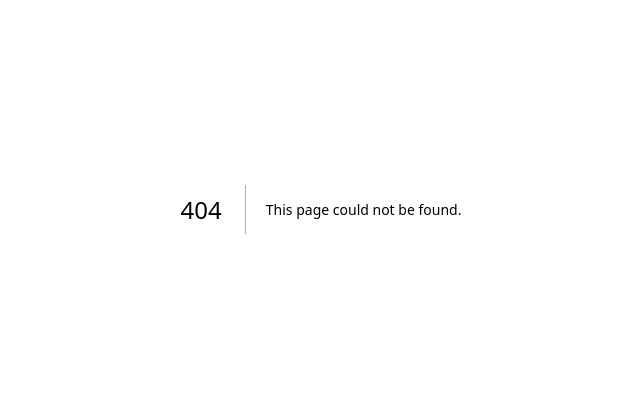
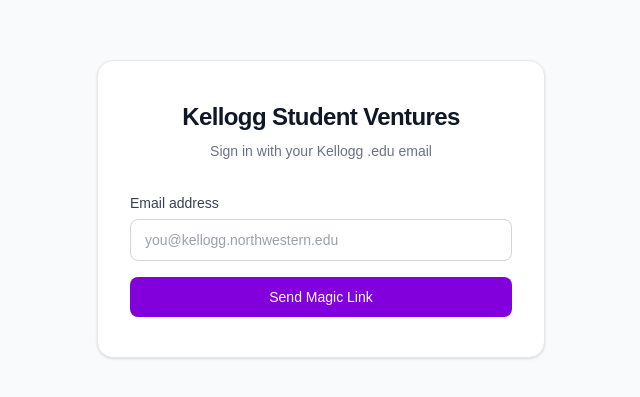
Before and after one commit to tyler-seybold/venn, a Next.js app: page /login in a window 1280 px wide. Before the commit this address had no page. Shown: the part 191-588 px from the top of the page, without its empty margins (319-959 px from the left). Built offline with nearby package versions, Linux system fonts and the light colour scheme; no server answers.

Commit message:
add supabase client, schema, and login page

```diff
--- /dev/null
+++ b/app/login/page.tsx
@@ -0,0 +1,97 @@
+'use client'
+
+import { useState } from 'react'
+import { supabase } from '@/lib/supabase'
+
+export default function LoginPage() {
+  const [email, setEmail] = useState('')
+  const [loading, setLoading] = useState(false)
+  const [success, setSuccess] = useState(false)
+  const [error, setError] = useState('')
+
+  async function handleSubmit(e: React.FormEvent) {
+    e.preventDefault()
+    setError('')
+
+    if (!email.endsWith('@kellogg.northwestern.edu')) {
+      setError('Please use your @kellogg.northwestern.edu email address.')
+      return
+    }
+
+    setLoading(true)
+    const { error: otpError } = await supabase.auth.signInWithOtp({ email })
+    setLoading(false)
+
+    if (otpError) {
+      setError(otpError.message)
+    } else {
+      setSuccess(true)
+    }
+  }
+
+  return (
+    <div className="min-h-screen bg-gray-50 flex items-center justify-center px-4">
+      <div className="w-full max-w-md">
+        {/* Card */}
+        <div className="bg-white rounded-2xl shadow-sm border border-gray-200 px-8 py-10">
+          {/* Header */}
+          <div className="mb-8 text-center">
+            <h1 className="text-2xl font-semibold text-gray-900 tracking-tight">
+              Kellogg Student Ventures
+            </h1>
+            <p className="mt-2 text-sm text-gray-500">
+              Sign in with your Kellogg .edu email
+            </p>
+          </div>
+
+          {success ? (
+            <div className="rounded-lg bg-green-50 border border-green-200 px-4 py-4 text-center">
+              <p className="text-sm font-medium text-green-800">
+                Check your email for a sign-in link
+              </p>
+              <p className="mt-1 text-xs text-green-600">
+                Sent to {email}
+              </p>
+            </div>
+          ) : (
+            <form onSubmit={handleSubmit} className="space-y-4">
+              <div>
+                <label
+                  htmlFor="email"
+                  className="block text-sm font-medium text-gray-700 mb-1.5"
+                >
+                  Email address
+                </label>
+                <input
+                  id="email"
+                  type="email"
+                  autoComplete="email"
+                  required
+                  value={email}
+                  onChange={(e) => {
+                    setEmail(e.target.value)
+                    setError('')
+                  }}
+                  placeholder="you@kellogg.northwestern.edu"
+                  className="w-full rounded-lg border border-gray-300 px-3.5 py-2.5 text-sm text-gray-900 placeholder-gray-400 focus:outline-none focus:ring-2 focus:ring-purple-500 focus:border-transparent transition"
+                />
+              </div>
+
+              {error && (
+                <p className="text-sm text-red-600">{error}</p>
+              )}
+
+              <button
+                type="submit"
+                disabled={loading}
+                className="w-full rounded-lg bg-purple-700 hover:bg-purple-800 disabled:bg-purple-400 text-white text-sm font-medium py-2.5 transition focus:outline-none focus:ring-2 focus:ring-purple-500 focus:ring-offset-2"
+              >
+                {loading ? 'Sending…' : 'Send Magic Link'}
+              </button>
+            </form>
+          )}
+        </div>
+      </div>
+    </div>
+  )
+}
--- /dev/null
+++ b/lib/supabase.ts
@@ -0,0 +1,6 @@
+import { createClient } from '@supabase/supabase-js'
+
+const supabaseUrl = process.env.NEXT_PUBLIC_SUPABASE_URL!
+const supabaseAnonKey = process.env.NEXT_PUBLIC_SUPABASE_ANON_KEY!
+
+export const supabase = createClient(supabaseUrl, supabaseAnonKey)
--- a/package.json
+++ b/package.json
@@ -8,6 +8,7 @@
     "start": "next start"
   },
   "dependencies": {
+    "@supabase/supabase-js": "^2.98.0",
     "next": "16.1.6",
     "react": "19.2.3",
     "react-dom": "19.2.3"
```
Also changed, not shown: 2 other files (tests, documents, lock files or other folders).
